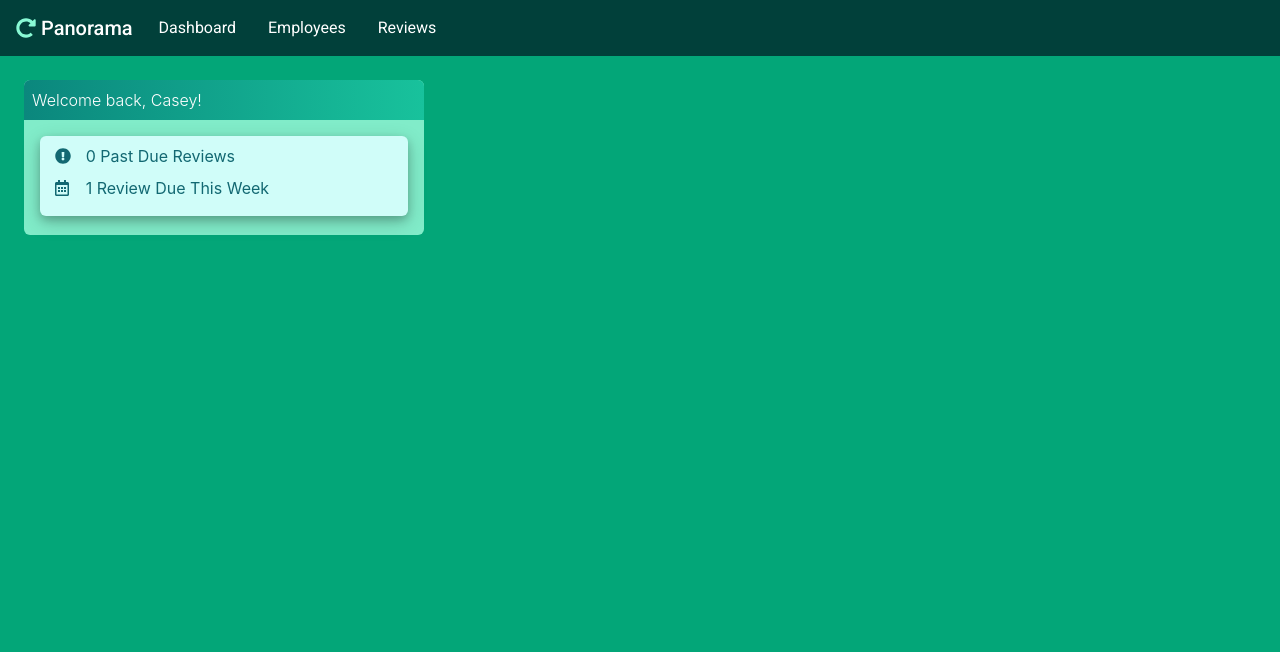
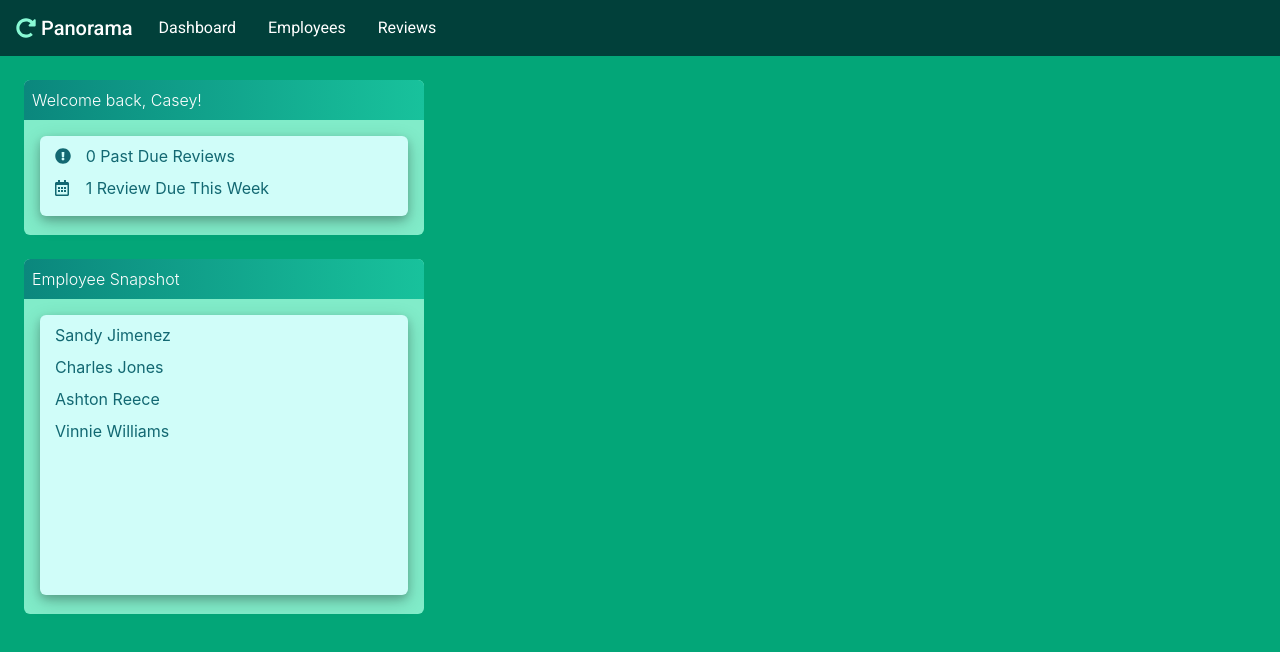
Before and after one commit to casey-cook/panorama-app, a React (Create React App) app: page / in a window 1280 px wide. Shown: the top 652 px of the page. Built offline with nearby package versions, Linux system fonts and the light colour scheme.

Commit message:
EmployeeSnapshot now rendering employee names from dataset

```diff
--- /dev/null
+++ b/src/components/EmpSnapshot.js
@@ -0,0 +1,57 @@
+import React from 'react';
+import { EMPLOYEES } from '../employeeData';
+
+const windowStyle = {
+	minHeight: 355,
+	backgroundColor: '#81ecc9',
+	maxWidth: 400,
+	borderRadius: 6,
+};
+
+const headingStyle = {
+	backgroundImage: 'linear-gradient(to right, #0b877d , #18c29c)',
+	borderTopLeftRadius: 6,
+	borderTopRightRadius: 6,
+};
+
+const welcomeContent = {
+	backgroundColor: '#d0fdf9',
+	minWidth: 100,
+	minHeight: 280,
+	borderRadius: 6,
+	boxShadow: '0 4px 8px 0 rgba(0, 0, 0, 0.2), 0 6px 20px 0 rgba(0, 0, 0, 0.19)',
+	color: '#126872',
+};
+
+function RenderEmployeeList(employee) {
+  return (
+    EMPLOYEES.map(employee=>(
+      <div display='flex' className='row pt-2'>
+        <div className='col-9'>
+          {employee.name}
+        </div>
+      </div>
+    ))
+  )
+}
+
+
+function EmpSnapshot (props) {
+  console.log(props);
+
+		return (
+			<div style={windowStyle} className='m-4'>
+				<div style={headingStyle}>
+					<p className='wHeading p-2 mb-0'>Employee Snapshot</p>
+				</div>
+				<div style={welcomeContent} className='m-3'>
+          <div className="container">
+            <RenderEmployeeList />
+          </div>
+				</div>
+			</div>
+		);
+}
+
+
+export default EmpSnapshot;
--- a/src/components/Main.js
+++ b/src/components/Main.js
@@ -1,7 +1,8 @@
 import React, { Component } from 'react';
-import { EMPLOYEES } from '../draft';
+import { EMPLOYEES } from '../employeeData';
 import Navigation from './Nav'
 import Window from './Window';
+import EmpSnapshot from './EmpSnapshot';
 
 class Main extends Component {
 
@@ -18,6 +19,7 @@ class Main extends Component {
       <div>
         <Navigation />
         <Window />
+        <EmpSnapshot employees={this.state.employees} />
       </div>
     )
   }
--- a/src/draft.js
+++ /dev/null
@@ -1,89 +0,0 @@
-// Data Structure Rough Draft
-
-export const EMPLOYEES = [
-	{
-		emp1: {
-			name: {
-				first: 'Casey',
-				last: 'Cook',
-			},
-			totalScore: 0,
-			performanceAreas: {
-				0: 'Customer Service',
-				1: 'Attendance',
-				3: 'Cash Handling',
-			},
-			reviews: [
-				{
-					id: 0,
-					date: 20190826,
-					scores: {
-						0: 5,
-						1: 4,
-						2: 4.5,
-					},
-				},
-				{
-					id: 1,
-					date: 20191120,
-					scores: {
-						0: 5,
-						1: 5,
-						2: 4,
-					},
-				},
-				{
-					id: 2,
-					date: 20200206,
-					scores: {
-						0: 5,
-						1: 4,
-						2: 4.5,
-					},
-				},
-			],
-		},
-
-		emp2: {
-			name: {
-				first: 'Jasper',
-				last: 'Jennings',
-			},
-			totalScore: 0,
-			performanceAreas: {
-				0: 'Customer Service',
-				1: 'Attendance',
-				3: 'Cash Handling',
-			},
-			reviews: [
-				{
-					id: 0,
-					date: 20190826,
-					scores: {
-						0: 3,
-						1: 4,
-						2: 3,
-					},
-				},
-				{
-					id: 1,
-					date: 20191120,
-					scores: {
-						0: 2,
-						1: 4,
-						2: 1,
-					},
-				},
-				{
-					id: 2,
-					date: 20200206,
-					scores: {
-						0: 4,
-						1: 3,
-						2: 4,
-					},
-				},
-			],
-		},
-	},
-];
--- /dev/null
+++ b/src/employeeData.js
@@ -0,0 +1,161 @@
+// Data Structure Rough Draft
+
+export const EMPLOYEES = [
+	{
+		id: 0,
+		name: 'Sandy Jimenez',
+		totalScore: 0,
+		performanceAreas: {
+			0: 'Customer Service',
+			1: 'Attendance',
+			3: 'Cash Handling',
+		},
+		reviews: [
+			{
+				id: 0,
+				date: 20190826,
+				scores: {
+					0: 5,
+					1: 4,
+					2: 4.5,
+				},
+			},
+			{
+				id: 1,
+				date: 20191120,
+				scores: {
+					0: 5,
+					1: 5,
+					2: 4,
+				},
+			},
+			{
+				id: 2,
+				date: 20200206,
+				scores: {
+					0: 5,
+					1: 4,
+					2: 4.5,
+				},
+			},
+		],
+	},
+
+	{
+		id: 1,
+		name: 'Charles Jones',
+		totalScore: 0,
+		performanceAreas: {
+			0: 'Customer Service',
+			1: 'Attendance',
+			3: 'Cash Handling',
+		},
+		reviews: [
+			{
+				id: 0,
+				date: 20190826,
+				scores: {
+					0: 3,
+					1: 4,
+					2: 3,
+				},
+			},
+			{
+				id: 1,
+				date: 20191120,
+				scores: {
+					0: 2,
+					1: 4,
+					2: 1,
+				},
+			},
+			{
+				id: 2,
+				date: 20200206,
+				scores: {
+					0: 4,
+					1: 3,
+					2: 4,
+				},
+			},
+		],
+  },
+  {
+		id: 1,
+		name: 'Ashton Reece',
+		totalScore: 0,
+		performanceAreas: {
+			0: 'Customer Service',
+			1: 'Attendance',
+			3: 'Cash Handling',
+		},
+		reviews: [
+			{
+				id: 0,
+				date: 20190826,
+				scores: {
+					0: 3,
+					1: 4,
+					2: 3,
+				},
+			},
+			{
+				id: 1,
+				date: 20191120,
+				scores: {
+					0: 2,
+					1: 4,
+					2: 1,
+				},
+			},
+			{
+				id: 2,
+				date: 20200206,
+				scores: {
+					0: 4,
+					1: 3,
+					2: 4,
+				},
+			},
+		],
+  },
+  {
+		id: 1,
+		name: 'Vinnie Williams',
+		totalScore: 0,
+		performanceAreas: {
+			0: 'Customer Service',
+			1: 'Attendance',
+			3: 'Cash Handling',
+		},
+		reviews: [
+			{
+				id: 0,
+				date: 20190826,
+				scores: {
+					0: 3,
+					1: 4,
+					2: 3,
+				},
+			},
+			{
+				id: 1,
+				date: 20191120,
+				scores: {
+					0: 2,
+					1: 4,
+					2: 1,
+				},
+			},
+			{
+				id: 2,
+				date: 20200206,
+				scores: {
+					0: 4,
+					1: 3,
+					2: 4,
+				},
+			},
+		],
+	}
+];
```
